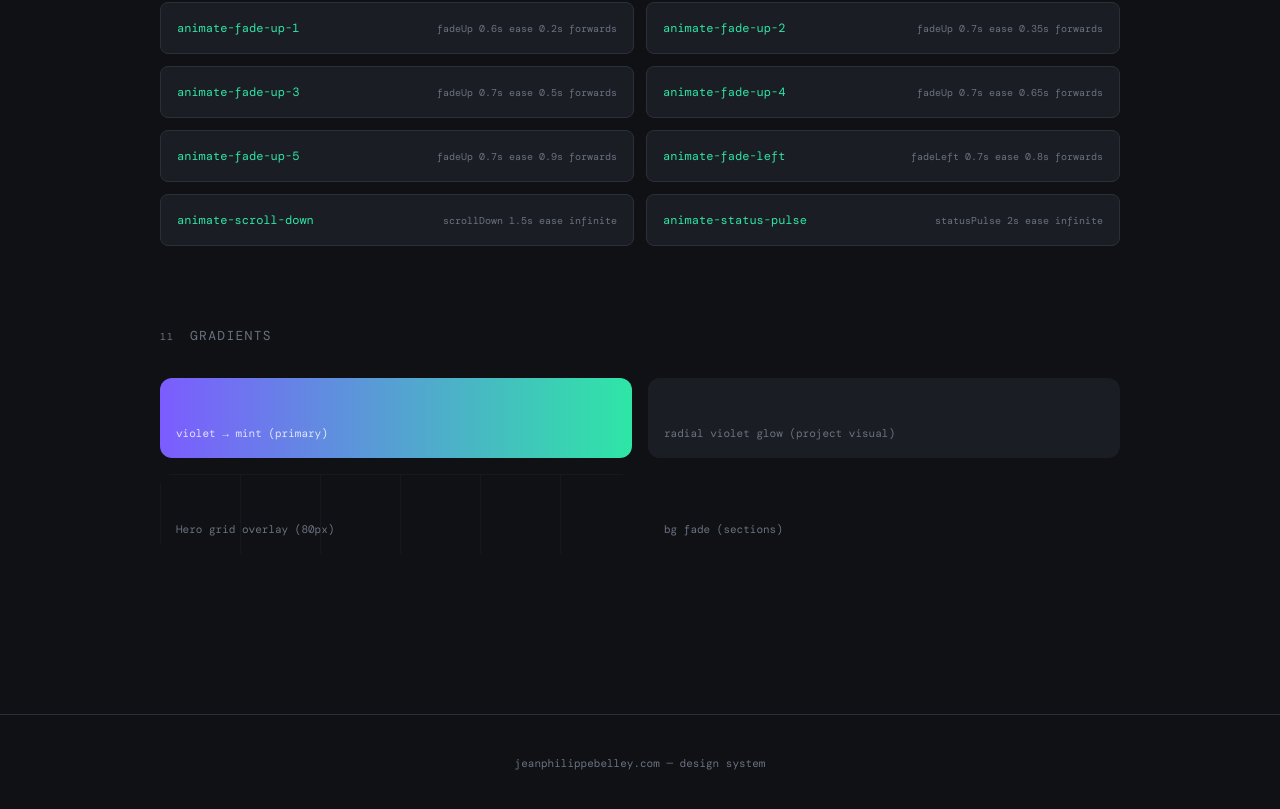
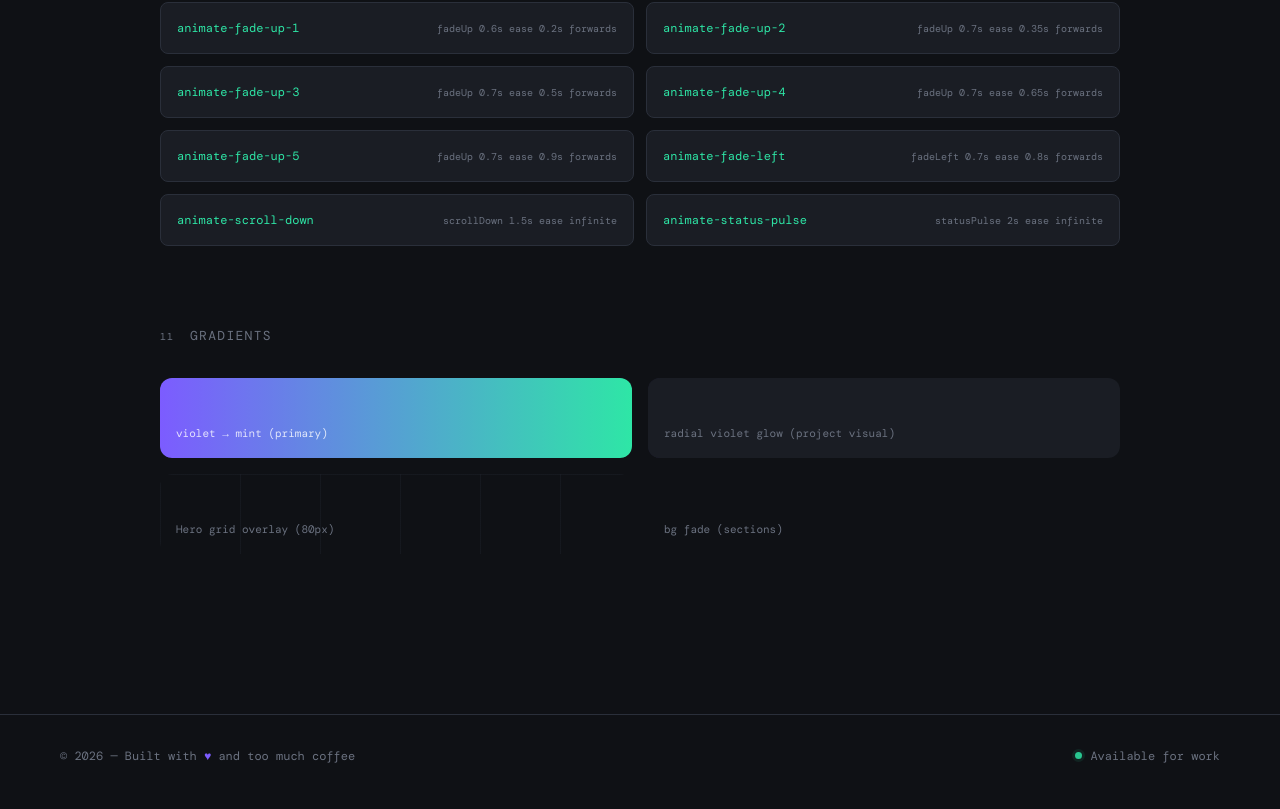
Before and after one commit to JPBelley/jeanphilippebelley-2026, a Next.js app: page /design-system in a window 1280 px wide. Shown: the part 3862-4671 px from the top of the page. Built offline with nearby package versions, Linux system fonts and the light colour scheme; a web font is replaced by a local one.

Commit message:
CNAME and footer component

```diff
--- /dev/null
+++ b/app/components/Footer.jsx
@@ -0,0 +1,13 @@
+export default function Footer() {
+  return (
+    <footer className="px-[60px] py-8 border-t border-ui flex justify-between items-center max-[900px]:px-6 max-[900px]:flex-col max-[900px]:gap-3">
+      <div className="font-mono text-[12px] text-muted">
+        © 2026 — Built with <span className="text-violet">♥</span> and too much coffee
+      </div>
+      <div className="font-mono text-[12px] text-muted flex items-center gap-2">
+        <div className="w-[7px] h-[7px] rounded-full bg-mint animate-status-pulse" />
+        Available for work
+      </div>
+    </footer>
+  );
+}
--- a/app/design-system/page.jsx
+++ b/app/design-system/page.jsx
@@ -2,6 +2,7 @@
 
 import { useEffect } from 'react';
 import Link from 'next/link';
+import Footer from '../components/Footer';
 
 const Section = ({ title, num, children }) => (
   <section className="mb-20">
@@ -422,11 +423,7 @@ export default function DesignSystem() {
 
       </main>
 
-      <footer className="border-t border-ui py-10 text-center">
-        <p className="font-mono text-[11px] text-muted">
-          jeanphilippebelley.com — design system
-        </p>
-      </footer>
+      <Footer />
     </div>
   );
 }
--- a/app/page.jsx
+++ b/app/page.jsx
@@ -3,6 +3,7 @@
 import { useEffect } from 'react'
 import Link from 'next/link'
 import Nav from './components/Nav'
+import Footer from './components/Footer'
 
 export default function Home() {
   useEffect(() => {
@@ -270,15 +271,7 @@ export default function Home() {
       </section>
 
       {/* FOOTER */}
-      <footer className="px-[60px] py-8 border-t border-ui flex justify-between items-center max-[900px]:px-6 max-[900px]:flex-col max-[900px]:gap-3">
-        <div className="font-mono text-[12px] text-muted">
-          © 2026 — Built with <span className="text-violet">♥</span> and too much coffee
-        </div>
-        <div className="font-mono text-[12px] text-muted flex items-center gap-2">
-          <div className="w-[7px] h-[7px] rounded-full bg-mint animate-status-pulse" />
-          Available for work
-        </div>
-      </footer>
+      <Footer />
     </>
   )
 }
--- a/next.config.mjs
+++ b/next.config.mjs
@@ -1,8 +1,6 @@
 /** @type {import('next').NextConfig} */
 const nextConfig = {
   output: 'export',
-  basePath: '/jeanphilippebelley-2026',
-  assetPrefix: '/jeanphilippebelley-2026',
   images: { unoptimized: true },
 }
 
```
Also changed, not shown: 1 other file (tests, documents, lock files or other folders).
